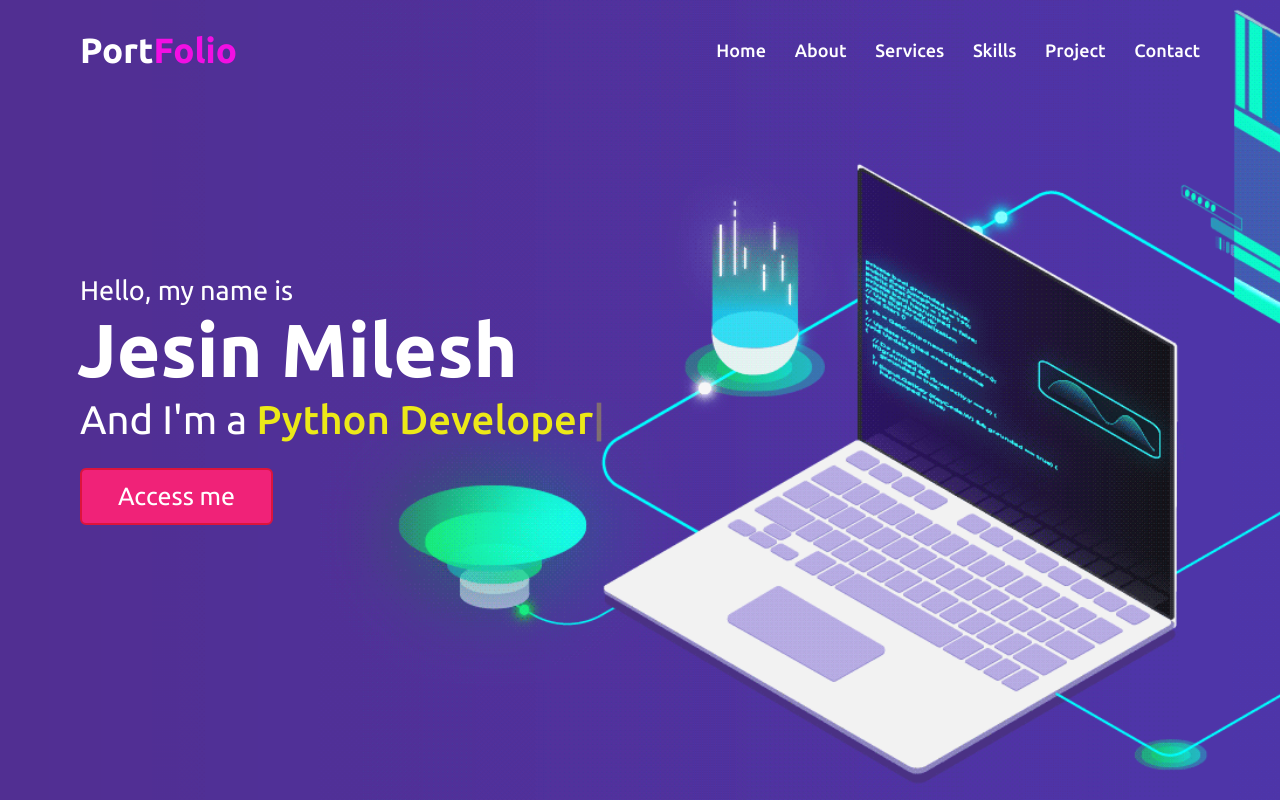
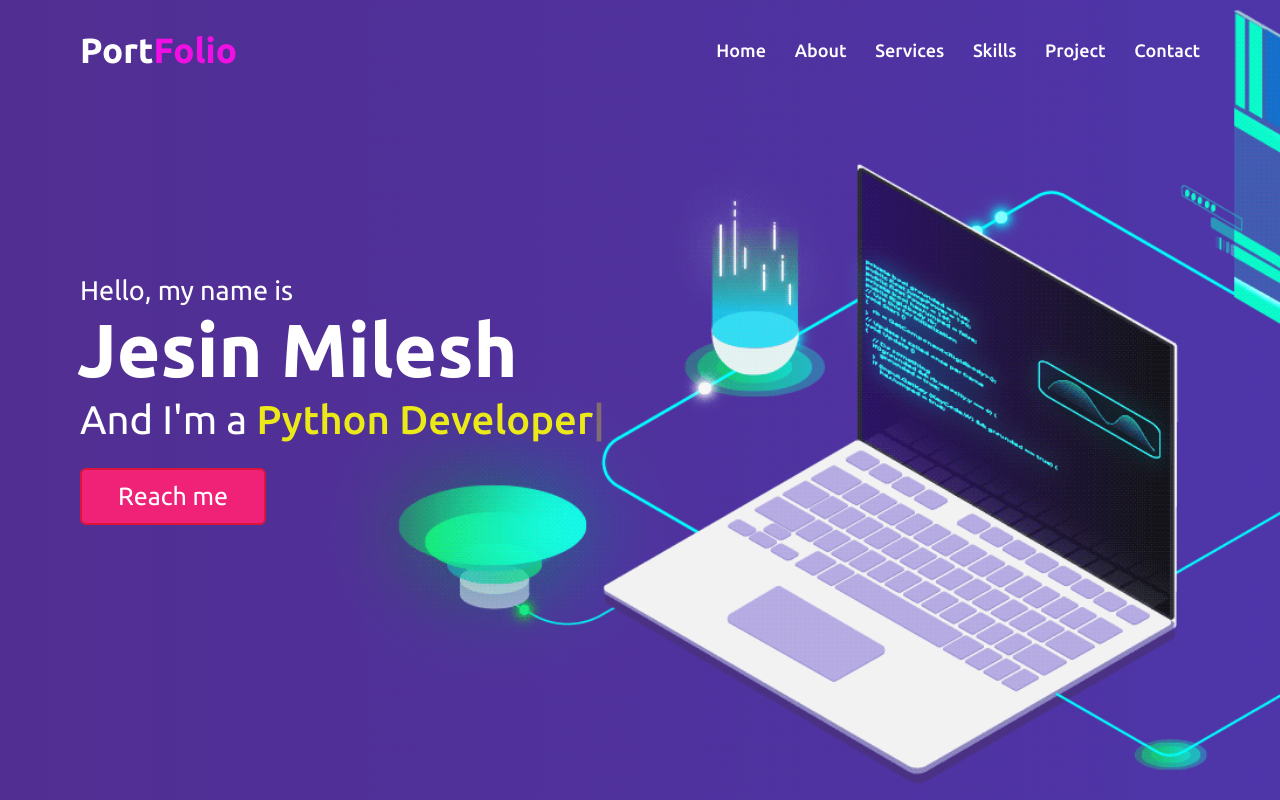
Before and after one commit to jesinmilesh/portfolio, a plain HTML site: page index.html in a window 1280 px wide. Shown: the top 800 px of the page. Drawn offline with nearby package versions, Linux system fonts and the light colour scheme.

Commit message:
Update index.html

```diff
--- a/index.html
+++ b/index.html
@@ -51,7 +51,7 @@
                 <div class="text-1">Hello, my name is</div>
                 <div class="text-2">Jesin Milesh</div>
                 <div class="text-3">And I'm a <span class="typing"></span></div>
-                <a href="mailto:jesinmilesh@gmail.com">Access me</a>
+                <a href="mailto:jesinmilesh@gmail.com">Reach me</a>
             </div>
         </div>
     </section>
```
